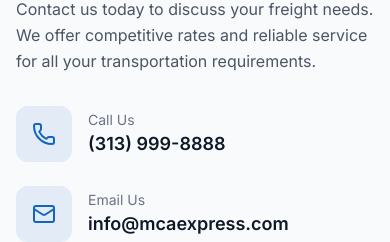
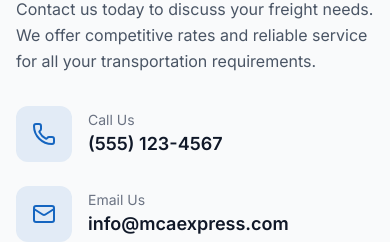
Before and after one commit to 24techdesign/mca-express, a Next.js app: page / in a window 390 px wide. Shown: the part 5340-5582 px from the top of the page. Built offline with nearby package versions, Linux system fonts and the light colour scheme.

Commit message:
Update contact phone number to (555) 123-4567
Updated the phone number in the contact section from (313) 999-8888
to (555) 123-4567 as requested in issue #8.

Also added missing @eslint/eslintrc dependency to fix linting.

Fixes #8

Co-Authored-By: Claude Sonnet 4.5 <noreply@anthropic.com>

```diff
--- a/app/page.tsx
+++ b/app/page.tsx
@@ -486,10 +486,10 @@ export default function Home() {
                   <div>
                     <p className="text-sm text-gray-500">Call Us</p>
                     <a
-                      href="tel:+13139998888"
+                      href="tel:+15551234567"
                       className="text-lg font-semibold text-gray-900 hover:text-primary transition-colors"
                     >
-                      (313) 999-8888
+                      (555) 123-4567
                     </a>
                   </div>
                 </div>
```
Also changed, not shown: package.json (+9 -8 lines), 1 other file (tests, documents, lock files or other folders).
